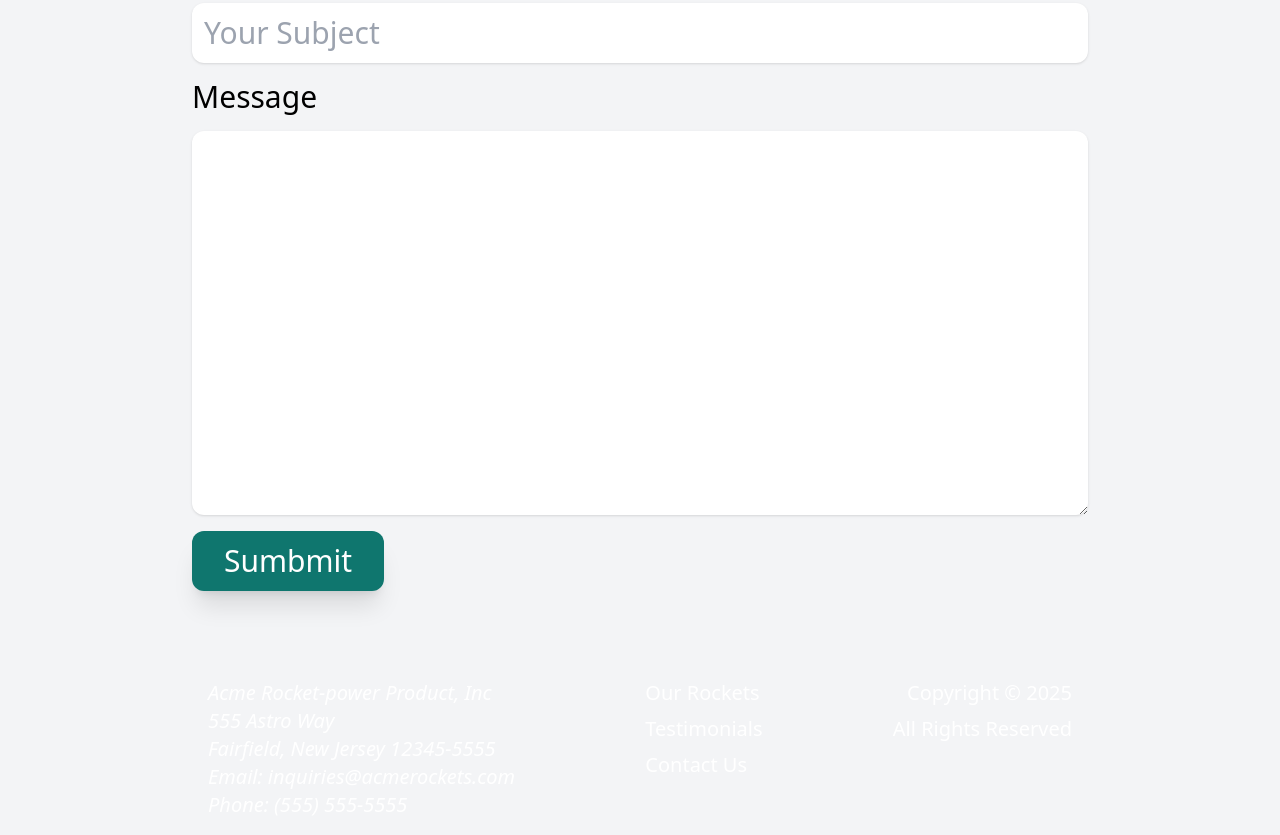
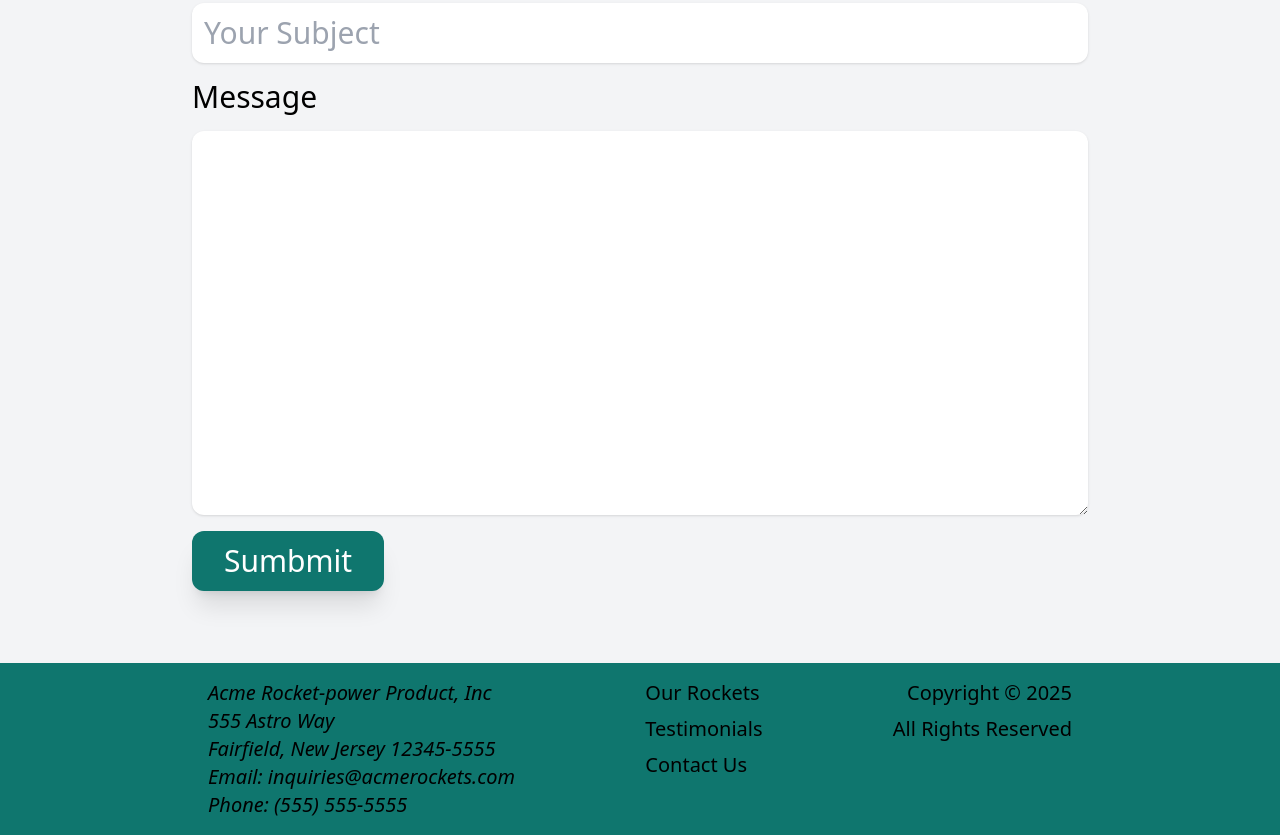
Before and after one commit to idobanj/Acme-Rocket-website, a website: page src/index.html in a window 1280 px wide. Shown: the part 2502-3337 px from the top of the page. Drawn offline with Linux system fonts and the light colour scheme.

```diff
--- a/src/index.html
+++ b/src/index.html
@@ -263,7 +263,7 @@
             </section>
         </main>
 
-        <fotter id="footer" class="bg-teal-700 text-white text-xl">
+        <footer id="footer" class="bg-teal-700 text-xl">
             <section
                 class="max-w-4xl mx-auto p-4 flex flex-col sm:flex-row sm:justify-between">
                 <address>
@@ -290,6 +290,6 @@
                     <p class="text-right">All Rights Reserved</p>
                 </div>
             </section>
-        </fotter>
+        </footer>
     </body>
 </html>
```
Also changed, not shown: src/output.css.
